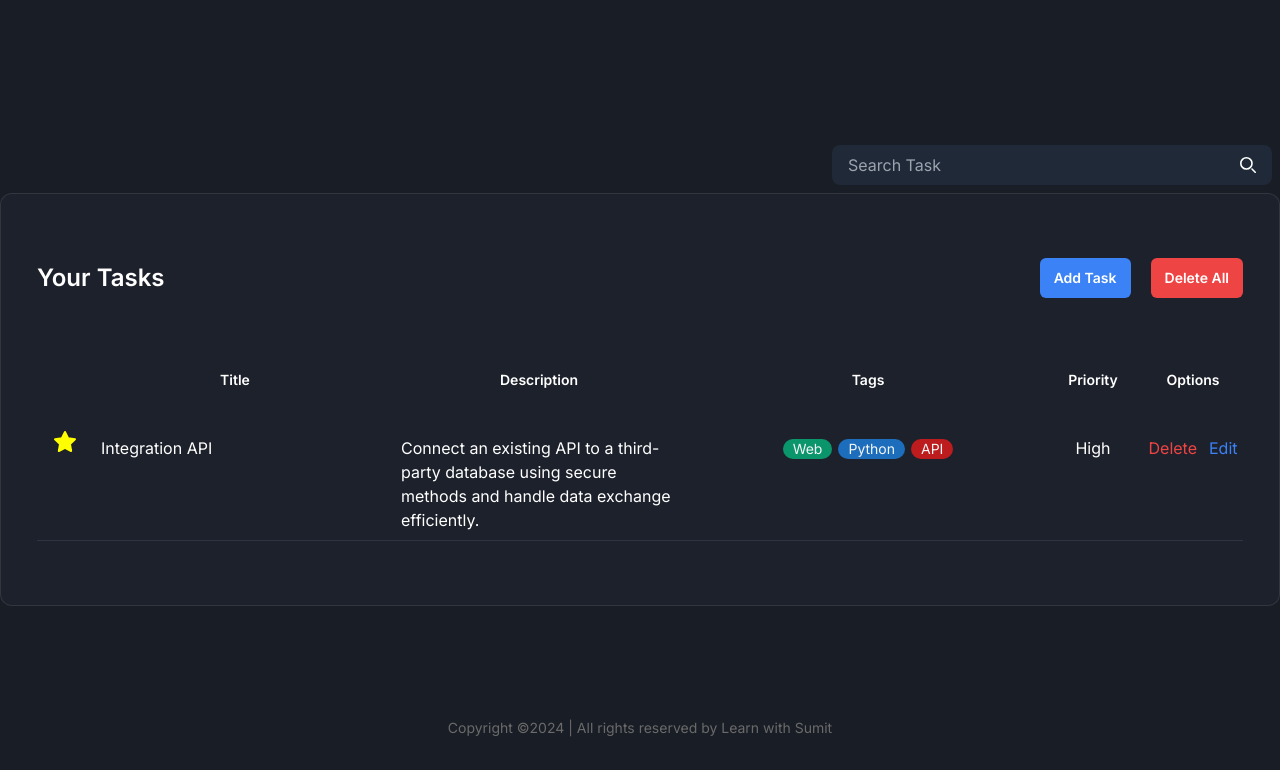
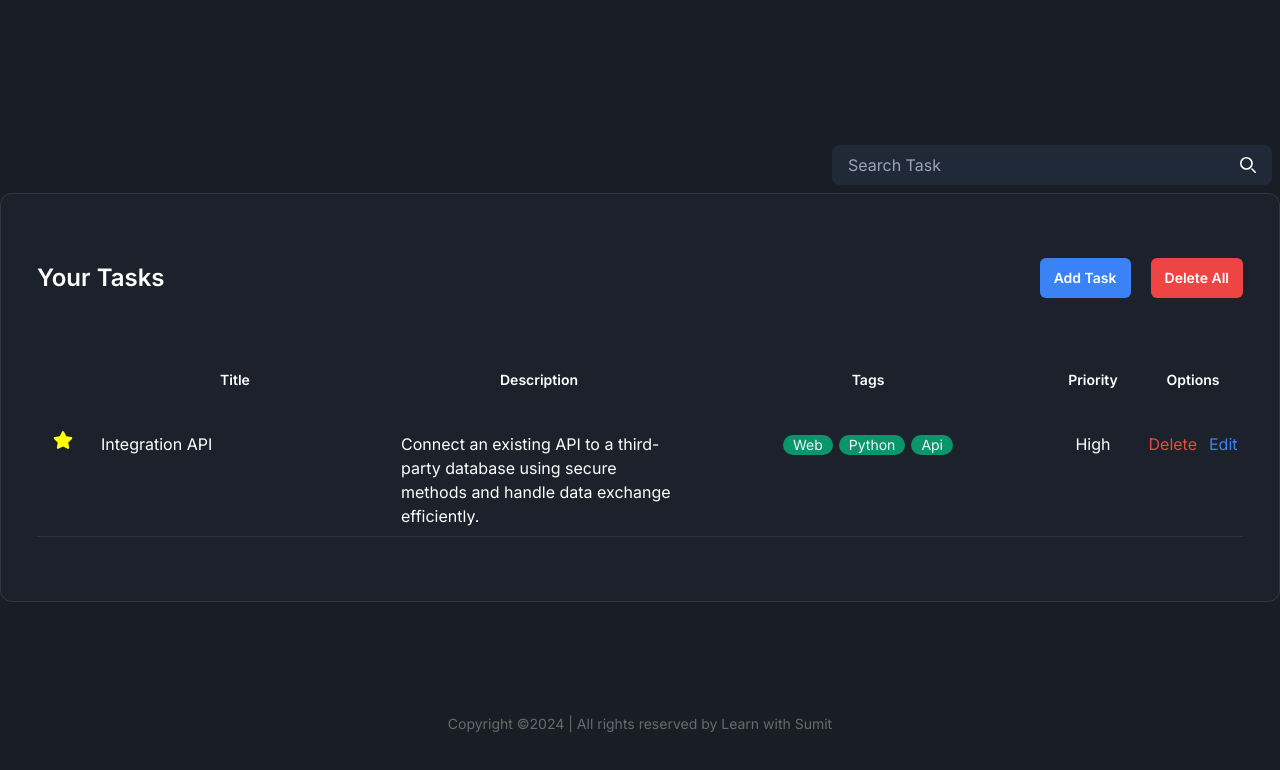
Before and after one commit to Emam-Bokhari/LWS-Module-02-Project-Tasker, a React (Vite) app: page / in a window 1280 px wide. Shown: the part 483-1253 px from the top of the page. Built offline with nearby package versions, Linux system fonts and the light colour scheme.

Commit message:
Add default task and TaskBoard component - Add default task to TaskBoard for initial setup - Implement TaskList component to display tasks in a table format

```diff
--- a/package.json
+++ b/package.json
@@ -11,7 +11,8 @@
   },
   "dependencies": {
     "react": "^18.2.0",
-    "react-dom": "^18.2.0"
+    "react-dom": "^18.2.0",
+    "react-icons": "^5.0.1"
   },
   "devDependencies": {
     "@types/react": "^18.2.64",
--- a/src/components/TaskBoard/TaskBoard.jsx
+++ b/src/components/TaskBoard/TaskBoard.jsx
@@ -1,20 +1,33 @@
-import { Fragment } from "react";
+import { Fragment, useState } from "react";
 import Searchbox from "./Searchbox";
 import TaskActions from "./TaskActions";
 import TaskList from "./TaskList";
 
 export default function TaskBoard() {
+
+    const defaultTask = {
+        "id": crypto.randomUUID(),
+        "title": "Integration API",
+        "description": "Connect an existing API to a third-party database using secure methods and handle data exchange efficiently.",
+        "tags": ["Web", "Python", "Api"],
+        "priority": "High",
+        "isFavourite": true
+    }
+
+    const [tasks, setTasks] = useState([defaultTask])
+
     return (
         <Fragment>
             <section className="mb-20" id="tasks">
 
                 <div className="container">
-                    {/* <!-- Search Box --> */}
+                    {/* Search Box */}
                     <Searchbox />
-                    {/* <!-- Search Box Ends --> */}
+
                     <div className="rounded-xl border border-[rgba(206,206,206,0.12)] bg-[#1D212B] px-6 py-8 md:px-9 md:py-16">
                         <div className="mb-14 items-center justify-between sm:flex">
                             <h2 className="text-2xl font-semibold max-sm:mb-4">Your Tasks</h2>
+                            {/* Task actions */}
                             <TaskActions />
                         </div>
                         <div className="overflow-auto">
@@ -30,8 +43,8 @@
                                     </tr>
                                 </thead>
                                 <tbody>
-
-                                    <TaskList />
+                                    {/* Task list */}
+                                    <TaskList tasks={tasks} />
 
                                 </tbody>
                             </table>
--- a/src/components/TaskBoard/TaskList.jsx
+++ b/src/components/TaskBoard/TaskList.jsx
@@ -1,47 +1,44 @@
 import { Fragment } from "react";
+import { FaStar } from "react-icons/fa";
 
-export default function TaskList() {
+export default function TaskList({ tasks }) {
     return (
         <Fragment>
-            <tr className="border-b border-[#2E3443] [&>td]:align-baseline [&>td]:px-4 [&>td]:py-2">
-                <td><svg xmlns="http://www.w3.org/2000/svg" className="icon icon-tabler icon-tabler-star" width="24"
-                    height="24" viewBox="0 0 24 24" strokeWidth="2" stroke="yellow" fill="yellow"
-                    strokeLinecap="round" strokeLinejoin="round">
-                    <path stroke="none" d="M0 0h24v24H0z" fill="none" />
-                    <path
-                        d="M12 17.75l-6.172 3.245l1.179 -6.873l-5 -4.867l6.9 -1l3.086 -6.253l3.086 6.253l6.9 1l-5 4.867l1.179 6.873z" />
-                </svg></td>
-                <td>Integration API</td>
+            {tasks.map((task) => (
+                <tr key={task.id} className="border-b border-[#2E3443] [&>td]:align-baseline [&>td]:px-4 [&>td]:py-2">
+
+
+                    <td>{task.isFavourite ? <FaStar className="text-xl" color="yellow" /> : < FaStar className="text-xl" color="gray" />}</td>
+                    <td>{task.title}</td>
                     <td>
                         <div>
-                        Connect an existing API to a third-party database using
-                        secure methods and handle data exchange efficiently.
+                            {task.description}
                         </div>
                     </td>
                     <td>
                         <ul className="flex justify-center gap-1.5 flex-wrap">
-                        <li>
+                            {task.tags.map(tag => (
+                                <li key={tag} >
                                     <span
-                                className="inline-block h-5 whitespace-nowrap rounded-[45px] bg-[#00D991A1] px-2.5 text-sm capitalize text-[#F4F5F6]">Web</span>
+                                        className="inline-block h-5 whitespace-nowrap rounded-[45px] bg-[#00D991A1] px-2.5 text-sm capitalize text-[#F4F5F6]">{tag}</span>
                                 </li>
-                        <li>
-                            <span
-                                className="inline-block h-5 whitespace-nowrap rounded-[45px] bg-[#1C92FFB0] px-2.5 text-sm capitalize text-[#F4F5F6]">Python</span>
-                        </li>
-                        <li>
-                            <span
-                                className="inline-block h-5 whitespace-nowrap rounded-[45px] bg-[#FE1A1AB5] px-2.5 text-sm capitalize text-[#F4F5F6]">API</span>
-                        </li>
+                            ))}
+
                         </ul>
                     </td>
-                <td className="text-center">High</td>
+                    <td className="text-center">{task.priority}</td>
                     <td>
                         <div className="flex items-center justify-center space-x-3">
                             <button className="text-red-500">Delete</button>
                             <button className="text-blue-500">Edit</button>
                         </div>
                     </td>
+
+
+
                 </tr>
+            ))}
+
         </Fragment>
     )
 }
```
Also changed, not shown: 1 other file (tests, documents, lock files or other folders). Lines whose indentation alone changed are shown as unchanged.
